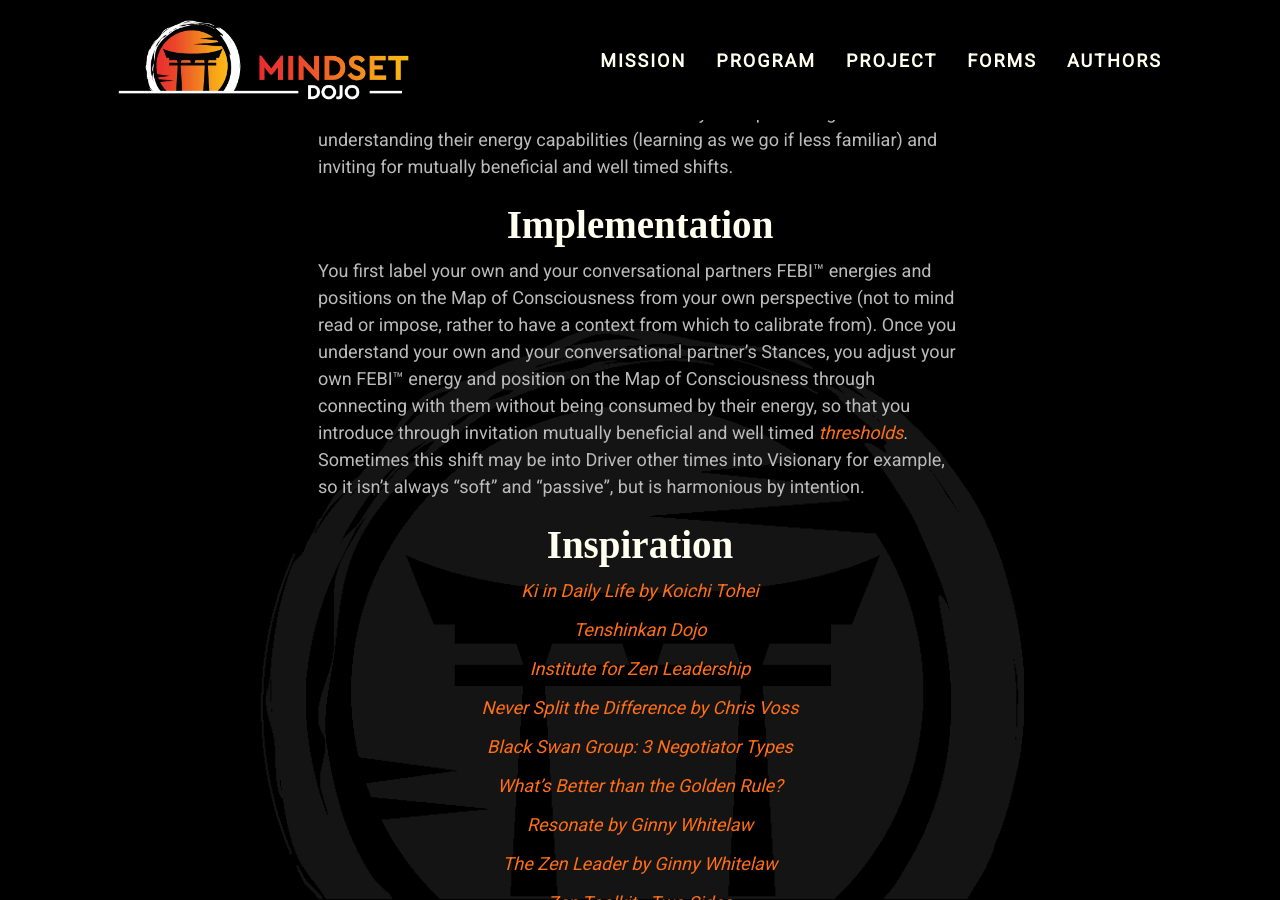
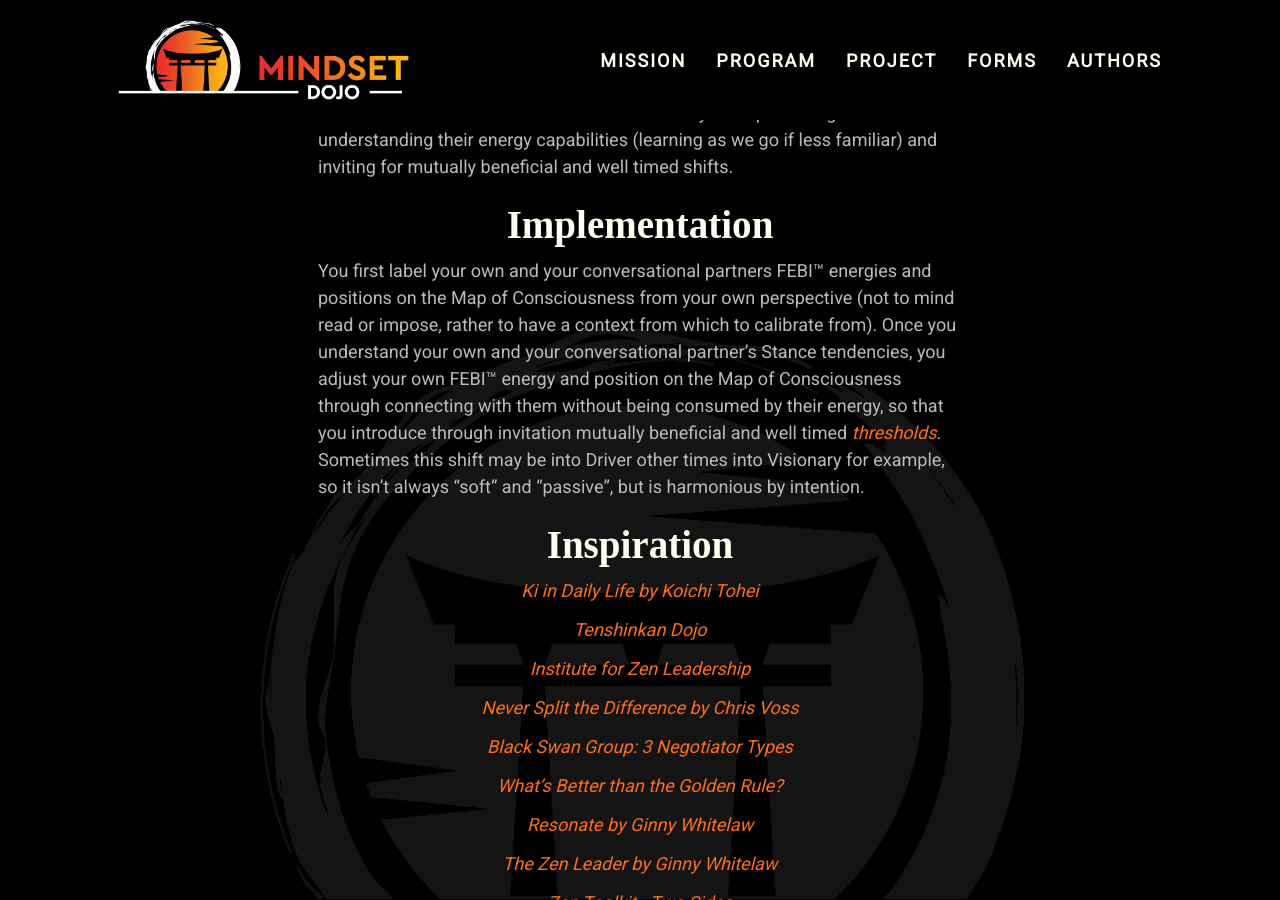
Before and after one commit to mindset-dojo/mindset-dojo.github.io, a Jekyll site: the page built from _forms/stance.md, in a window 1280 px wide and 900 px high, scrolled down 452 px. Built offline with Jekyll 4.4.1, drawn with Linux system fonts in a browser that asks for light colours; some web fonts are replaced.

Commit message:
fix(stance): language.

```diff
--- a/_forms/stance.md
+++ b/_forms/stance.md
@@ -20,7 +20,7 @@ You resonate/vibe with the people in the group and overall field, truely present
 
 ## Implementation
 
-You first label your own and your conversational partners FEBI™ energies and positions on the Map of Consciousness from your own perspective (not to mind read or impose, rather to have a context from which to calibrate from). Once you understand your own and your conversational partner's Stances, you adjust your own FEBI™ energy and position on the Map of Consciousness through connecting with them without being consumed by their energy, so that you introduce through invitation mutually beneficial and well timed [thresholds](../threshold/). Sometimes this shift may be into Driver other times into Visionary for example, so it isn't always "soft" and "passive", but is harmonious by intention.
+You first label your own and your conversational partners FEBI™ energies and positions on the Map of Consciousness from your own perspective (not to mind read or impose, rather to have a context from which to calibrate from). Once you understand your own and your conversational partner's Stance tendencies, you adjust your own FEBI™ energy and position on the Map of Consciousness through connecting with them without being consumed by their energy, so that you introduce through invitation mutually beneficial and well timed [thresholds](../threshold/). Sometimes this shift may be into Driver other times into Visionary for example, so it isn't always "soft" and "passive", but is harmonious by intention.
 
 ## Inspiration
 
```
